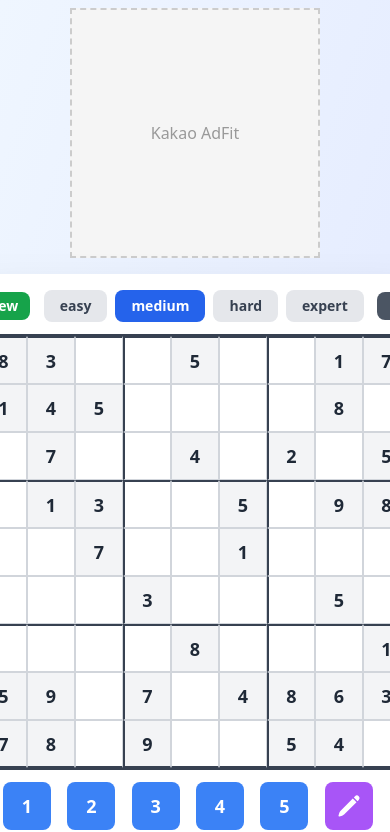
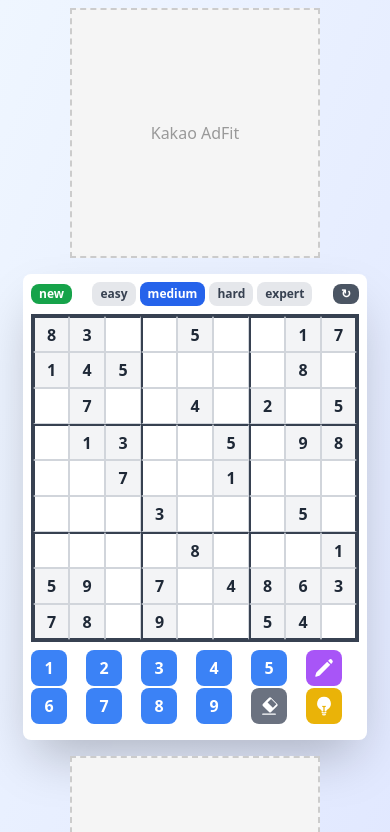
Before and after one commit to hayeong25/NextJs_Sudoku, a Next.js app: page / in a window 390 px wide. Shown: the top 832 px of the page. Built offline with nearby package versions, Linux system fonts and the light colour scheme.

Commit message:
feat: implement responsive layout for mobile and desktop

```diff
--- a/app/page.tsx
+++ b/app/page.tsx
@@ -13,7 +13,7 @@ export default function Home() {
     const [selectedCell, setSelectedCell] = useState<[number, number] | null>(null);
     const [isComplete, setIsComplete] = useState(false);
     const [memoMode, setMemoMode] = useState(false);
-    const [memos, setMemos] = useState<{[key: string]: number[]}>({});
+    const [memos, setMemos] = useState<{ [key: string]: number[] }>({});
 
     // Start New Game
     const startNewGame = (diff: Difficulty) => {
@@ -165,7 +165,7 @@ export default function Home() {
         const value = userGrid[row]?.[col];
         const isWrong = value !== 0 && value !== solution[row]?.[col];
 
-        let className = 'w-12 h-12 flex items-center justify-center text-lg font-semibold cursor-pointer border border-gray-300 ';
+        let className = 'w-9 h-9 sm:w-11 sm:h-11 lg:w-12 lg:h-12 flex items-center justify-center text-base sm:text-lg lg:text-lg font-semibold cursor-pointer border border-gray-300 ';
 
         // 3x3 Thick Border
         if (row % 3 === 0) className += 'border-t-2 border-t-gray-700 ';
@@ -215,26 +215,26 @@ export default function Home() {
                 />
             </div>
 
-            <div className="bg-white rounded-lg shadow-2xl p-4 max-w-fit">
+            <div className="bg-white rounded-lg shadow-2xl p-2 sm:p-3 lg:p-4 max-w-fit">
 
                 {/* Top - Menu */}
-                <div className="flex items-center justify-between mb-3">
+                <div className="flex items-center justify-between mb-2 sm:mb-3">
                     {/* New Game */}
                     <button
                         onClick={() => startNewGame(difficulty)}
-                        className="px-3 py-1 bg-green-600 hover:bg-green-700 text-white font-semibold rounded-lg transition-colors whitespace-nowrap text-sm"
+                        className="px-2 sm:px-3 py-0.5 sm:py-1 bg-green-600 hover:bg-green-700 text-white font-semibold rounded-lg transition-colors whitespace-nowrap text-xs sm:text-sm"
                         title="new game"
                     >
                         new
                     </button>
 
                     {/* Difficulty */}
-                    <div className="flex gap-2 justify-center flex-1">
+                    <div className="flex gap-1 sm:gap-2 justify-center flex-1">
                         {(['easy', 'medium', 'hard', 'expert'] as Difficulty[]).map((diff) => (
                             <button
                                 key={diff}
                                 onClick={() => startNewGame(diff)}
-                                className={`px-4 py-1.5 rounded-lg font-semibold transition-colors text-sm ${
+                                className={`px-2 sm:px-4 py-1 sm:py-1.5 rounded-lg font-semibold transition-colors text-xs sm:text-sm ${
                                     difficulty === diff
                                         ? 'bg-blue-600 text-white'
                                         : 'bg-gray-200 text-gray-700 hover:bg-gray-300'
@@ -248,7 +248,7 @@ export default function Home() {
                     {/* Reset */}
                     <button
                         onClick={resetGame}
-                        className="px-3 py-1 bg-gray-600 hover:bg-gray-700 text-white font-semibold rounded-lg transition-colors whitespace-nowrap text-sm"
+                        className="px-2 sm:px-3 py-0.5 sm:py-1 bg-gray-600 hover:bg-gray-700 text-white font-semibold rounded-lg transition-colors whitespace-nowrap text-xs sm:text-sm"
                         title="reset"
                     >
                         ↻
@@ -256,7 +256,7 @@ export default function Home() {
                 </div>
 
                 {/* Middle - Sudoku Grid */}
-                <div className="mb-3 inline-block border-2 border-gray-700">
+                <div className="mb-2 sm:mb-3 inline-block border-2 border-gray-700">
                     {userGrid.map((row, rowIndex) => (
                         <div key={rowIndex} className="flex">
                             {row.map((cell, colIndex) => (
@@ -268,9 +268,11 @@ export default function Home() {
                                     {cell !== 0 ? (
                                         cell
                                     ) : memos[`${rowIndex}-${colIndex}`]?.length > 0 ? (
-                                        <div className="grid grid-cols-3 grid-rows-3 w-full h-full text-[8px] text-gray-500 p-0.5">
+                                        <div
+                                            className="grid grid-cols-3 grid-rows-3 w-full h-full text-[7px] sm:text-[8px] lg:text-[8px] text-gray-500 p-0.5">
                                             {[1, 2, 3, 4, 5, 6, 7, 8, 9].map(num => (
-                                                <div key={num} className="flex items-center justify-center leading-none">
+                                                <div key={num}
+                                                     className="flex items-center justify-center leading-none">
                                                     {memos[`${rowIndex}-${colIndex}`]?.includes(num) ? num : ''}
                                                 </div>
                                             ))}
@@ -285,28 +287,34 @@ export default function Home() {
                 </div>
 
                 {/* Bottom - Number Pad */}
-                <div className="grid grid-cols-6 gap-y-1 gap-x-0.5 mb-2 mx-auto" style={{maxWidth: '24rem'}}>
+                <div className="grid grid-cols-6 gap-y-0.5 sm:gap-y-1 gap-x-0.5 mb-2 mx-auto"
+                     style={{maxWidth: '24rem'}}>
                     {[1, 2, 3, 4, 5].map((num) => (
                         <button
                             key={num}
                             onClick={() => handleNumberInput(num)}
-                            className="w-12 h-12 bg-blue-500 hover:bg-blue-600 text-white text-lg font-bold rounded-lg transition-colors"
+                            className="w-9 h-9 sm:w-11 sm:h-11 lg:w-12 lg:h-12 bg-blue-500 hover:bg-blue-600 text-white text-base sm:text-lg lg:text-lg font-bold rounded-lg transition-colors"
                         >
                             {num}
                         </button>
                     ))}
                     <button
                         onClick={() => setMemoMode(!memoMode)}
-                        className={`w-12 h-12 ${memoMode ? 'bg-purple-700' : 'bg-purple-500'} hover:bg-purple-600 text-white text-xs font-bold rounded-lg transition-colors`}
+                        className={`w-9 h-9 sm:w-11 sm:h-11 lg:w-12 lg:h-12 ${memoMode ? 'bg-purple-700' : 'bg-purple-500'} hover:bg-purple-600 text-white text-xs font-bold rounded-lg transition-colors`}
                     >
                         {memoMode ? (
-                            <svg xmlns="http://www.w3.org/2000/svg" viewBox="0 0 24 24" fill="currentColor" className="w-6 h-6 mx-auto">
-                                <path d="M5.625 1.5c-1.036 0-1.875.84-1.875 1.875v17.25c0 1.035.84 1.875 1.875 1.875h12.75c1.035 0 1.875-.84 1.875-1.875V12.75A3.75 3.75 0 0016.5 9h-1.875a1.875 1.875 0 01-1.875-1.875V5.25A3.75 3.75 0 009 1.5H5.625z"/>
-                                <path d="M12.971 1.816A5.23 5.23 0 0114.25 5.25v1.875c0 .207.168.375.375.375H16.5a5.23 5.23 0 013.434 1.279 9.768 9.768 0 00-6.963-6.963z"/>
+                            <svg xmlns="http://www.w3.org/2000/svg" viewBox="0 0 24 24" fill="currentColor"
+                                 className="w-5 h-5 sm:w-6 sm:h-6 lg:w-6 lg:h-6 mx-auto">
+                                <path
+                                    d="M5.625 1.5c-1.036 0-1.875.84-1.875 1.875v17.25c0 1.035.84 1.875 1.875 1.875h12.75c1.035 0 1.875-.84 1.875-1.875V12.75A3.75 3.75 0 0016.5 9h-1.875a1.875 1.875 0 01-1.875-1.875V5.25A3.75 3.75 0 009 1.5H5.625z"/>
+                                <path
+                                    d="M12.971 1.816A5.23 5.23 0 0114.25 5.25v1.875c0 .207.168.375.375.375H16.5a5.23 5.23 0 013.434 1.279 9.768 9.768 0 00-6.963-6.963z"/>
                             </svg>
                         ) : (
-                            <svg xmlns="http://www.w3.org/2000/svg" viewBox="0 0 24 24" fill="currentColor" className="w-6 h-6 mx-auto">
-                                <path d="M21.731 2.269a2.625 2.625 0 00-3.712 0l-1.157 1.157 3.712 3.712 1.157-1.157a2.625 2.625 0 000-3.712zM19.513 8.199l-3.712-3.712-12.15 12.15a5.25 5.25 0 00-1.32 2.214l-.8 2.685a.75.75 0 00.933.933l2.685-.8a5.25 5.25 0 002.214-1.32L19.513 8.2z"/>
+                            <svg xmlns="http://www.w3.org/2000/svg" viewBox="0 0 24 24" fill="currentColor"
+                                 className="w-5 h-5 sm:w-6 sm:h-6 lg:w-6 lg:h-6 mx-auto">
+                                <path
+                                    d="M21.731 2.269a2.625 2.625 0 00-3.712 0l-1.157 1.157 3.712 3.712 1.157-1.157a2.625 2.625 0 000-3.712zM19.513 8.199l-3.712-3.712-12.15 12.15a5.25 5.25 0 00-1.32 2.214l-.8 2.685a.75.75 0 00.933.933l2.685-.8a5.25 5.25 0 002.214-1.32L19.513 8.2z"/>
                             </svg>
                         )}
                     </button>
@@ -314,28 +322,34 @@ export default function Home() {
                         <button
                             key={num}
                             onClick={() => handleNumberInput(num)}
-                            className="w-12 h-12 bg-blue-500 hover:bg-blue-600 text-white text-lg font-bold rounded-lg transition-colors"
+                            className="w-9 h-9 sm:w-11 sm:h-11 lg:w-12 lg:h-12 bg-blue-500 hover:bg-blue-600 text-white text-base sm:text-lg lg:text-lg font-bold rounded-lg transition-colors"
                         >
                             {num}
                         </button>
                     ))}
                     <button
                         onClick={() => handleNumberInput(0)}
-                        className="w-12 h-12 bg-gray-500 hover:bg-gray-600 text-white text-xl font-bold rounded-lg transition-colors"
+                        className="w-9 h-9 sm:w-11 sm:h-11 lg:w-12 lg:h-12 bg-gray-500 hover:bg-gray-600 text-white text-lg sm:text-xl font-bold rounded-lg transition-colors"
                     >
-                        <svg xmlns="http://www.w3.org/2000/svg" viewBox="0 0 24 24" fill="currentColor" className="w-6 h-6 mx-auto scale-x-[-1]">
-                            <path d="M16.192 6.344L11.949 2.1a1.75 1.75 0 00-2.475 0L2.1 9.474a1.75 1.75 0 000 2.475l7.374 7.374a1.75 1.75 0 002.475 0l7.374-7.374a1.75 1.75 0 000-2.475l-3.131-3.13zM9.474 3.515l4.243 4.243-6.364 6.364-4.243-4.243 6.364-6.364z"/>
+                        <svg xmlns="http://www.w3.org/2000/svg" viewBox="0 0 24 24" fill="currentColor"
+                             className="w-5 h-5 sm:w-6 sm:h-6 lg:w-6 lg:h-6 mx-auto scale-x-[-1]">
+                            <path
+                                d="M16.192 6.344L11.949 2.1a1.75 1.75 0 00-2.475 0L2.1 9.474a1.75 1.75 0 000 2.475l7.374 7.374a1.75 1.75 0 002.475 0l7.374-7.374a1.75 1.75 0 000-2.475l-3.131-3.13zM9.474 3.515l4.243 4.243-6.364 6.364-4.243-4.243 6.364-6.364z"/>
                             <path d="M19.5 21h-15a.75.75 0 000 1.5h15a.75.75 0 000-1.5z"/>
                         </svg>
                     </button>
                     <button
                         onClick={handleHint}
-                        className="w-12 h-12 bg-yellow-500 hover:bg-yellow-600 text-white text-xs font-bold rounded-lg transition-colors"
+                        className="w-9 h-9 sm:w-11 sm:h-11 lg:w-12 lg:h-12 bg-yellow-500 hover:bg-yellow-600 text-white text-xs font-bold rounded-lg transition-colors"
                         title="hint"
                     >
-                        <svg xmlns="http://www.w3.org/2000/svg" viewBox="0 0 24 24" fill="currentColor" className="w-6 h-6 mx-auto">
-                            <path d="M12 .75a8.25 8.25 0 00-4.135 15.39c.686.398 1.115 1.008 1.134 1.623a.75.75 0 00.577.706c.352.083.71.148 1.074.195.323.041.6-.218.6-.544v-4.661a6.714 6.714 0 01-.937-.171.75.75 0 11.374-1.453 5.261 5.261 0 002.626 0 .75.75 0 11.374 1.452 6.712 6.712 0 01-.937.172v4.66c0 .327.277.586.6.545.364-.047.722-.112 1.074-.195a.75.75 0 00.577-.706c.02-.615.448-1.225 1.134-1.623A8.25 8.25 0 0012 .75z"/>
-                            <path fillRule="evenodd" d="M9.013 19.9a.75.75 0 01.877-.597 11.319 11.319 0 004.22 0 .75.75 0 11.28 1.473 12.819 12.819 0 01-4.78 0 .75.75 0 01-.597-.876zM9.754 22.344a.75.75 0 01.824-.668 13.682 13.682 0 002.844 0 .75.75 0 11.156 1.492 15.156 15.156 0 01-3.156 0 .75.75 0 01-.668-.824z" clipRule="evenodd"/>
+                        <svg xmlns="http://www.w3.org/2000/svg" viewBox="0 0 24 24" fill="currentColor"
+                             className="w-5 h-5 sm:w-6 sm:h-6 lg:w-6 lg:h-6 mx-auto">
+                            <path
+                                d="M12 .75a8.25 8.25 0 00-4.135 15.39c.686.398 1.115 1.008 1.134 1.623a.75.75 0 00.577.706c.352.083.71.148 1.074.195.323.041.6-.218.6-.544v-4.661a6.714 6.714 0 01-.937-.171.75.75 0 11.374-1.453 5.261 5.261 0 002.626 0 .75.75 0 11.374 1.452 6.712 6.712 0 01-.937.172v4.66c0 .327.277.586.6.545.364-.047.722-.112 1.074-.195a.75.75 0 00.577-.706c.02-.615.448-1.225 1.134-1.623A8.25 8.25 0 0012 .75z"/>
+                            <path fillRule="evenodd"
+                                  d="M9.013 19.9a.75.75 0 01.877-.597 11.319 11.319 0 004.22 0 .75.75 0 11.28 1.473 12.819 12.819 0 01-4.78 0 .75.75 0 01-.597-.876zM9.754 22.344a.75.75 0 01.824-.668 13.682 13.682 0 002.844 0 .75.75 0 11.156 1.492 15.156 15.156 0 01-3.156 0 .75.75 0 01-.668-.824z"
+                                  clipRule="evenodd"/>
                         </svg>
                     </button>
                 </div>
```
